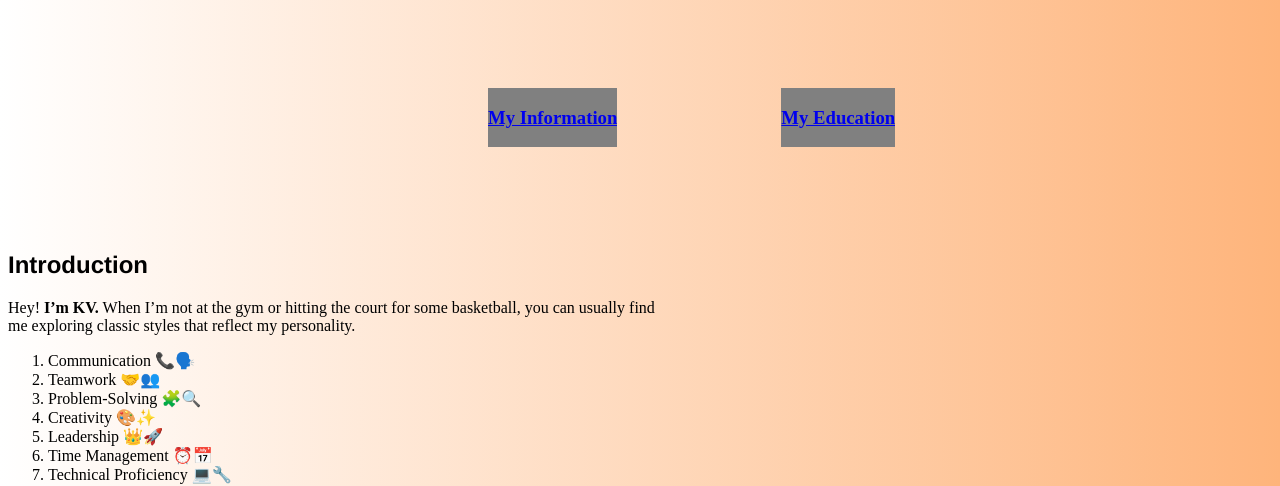
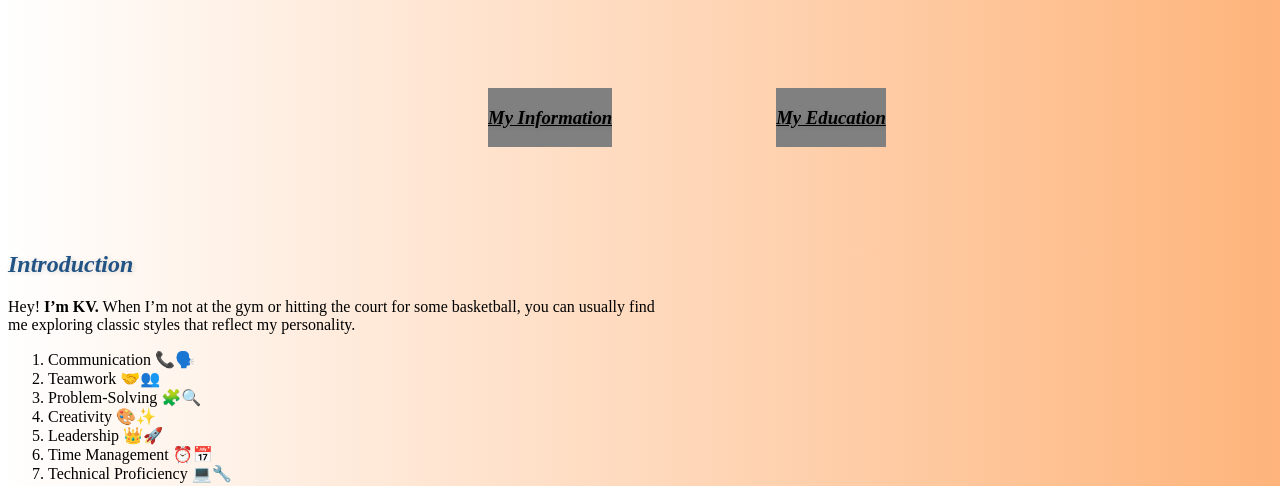
Before and after one commit to Karan-rattan/Html-Structure, a plain HTML site: page index.html in a window 1280 px wide. Shown: the top 486 px of the page. Drawn offline with Linux system fonts and the light colour scheme.

Commit message:
Changed colour font and style of headings and set a baground color for table

```diff
--- a/style.css
+++ b/style.css
@@ -25,7 +25,7 @@ ul {
   }
   img{height: 300px;
   width: auto;}
-  table, th, td {
+  table, th, td { background-color: burlywood;
       border:1px solid black;}
       ul {
         list-style-type: none;
@@ -33,23 +33,28 @@ ul {
         padding:0px;
         overflow: hidden;
       }
-
       .navbar {
         display: ruby;
       }
       #info{margin-left: 30rem;
           background-color: grey;
-
       }
       a:hover {
         background-color: yellow;
         font-size: 18px;
       }
-      img{height: 400px;
+      img{height: 30rem;
       width: auto;}
       #first{
           display: ruby;
       }
-      h1{
-        font-family: 'Franklin Gothic Medium', 'Arial Narrow', Arial, sans-serif;
-      }
+       h1, h2, h3 {
+        color: #225385;
+        text-shadow: 1px 1px 5px rgba(0, 0, 0, 0.15);
+        font-style: italic;
+    }
+    a {
+        color: black;
+        text-decoration: underline;
+        font-weight: bold;
+    }
```
Also changed, not shown: index.html (+2 -2 lines).
